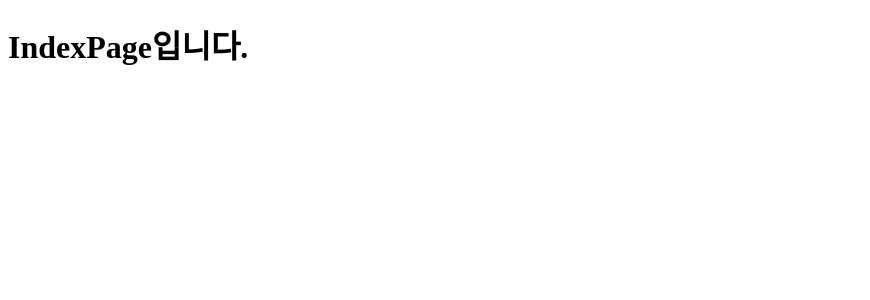
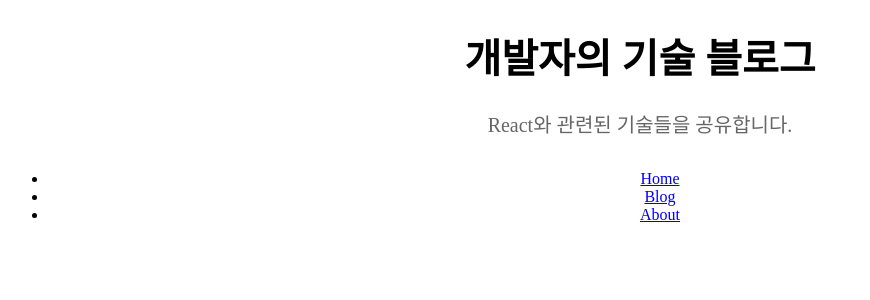
Before and after one commit to ThoI-i/react-router202502, a React (Vite) app: page / in a window 1280 px wide. Shown: the top 300 px of the page, without its empty margins (0-870 px from the left). Built offline with nearby package versions, Linux system fonts and the light colour scheme.

Commit message:
250211 11:15 # 2-0-A. a태그를 통한 라우터(페이지 깜박임/모든 상태값 초기화)

```diff
--- a/src/pages/IndexPage.jsx
+++ b/src/pages/IndexPage.jsx
@@ -1,5 +1,24 @@
+import styles from './IndexPage.module.scss';
+
 const IndexPage = () => {
-  return <h1>IndexPage입니다.</h1>;
+  return (
+    <div className={styles.home}>
+      <h1 className={styles.title}>개발자의 기술 블로그</h1>
+      <p className={styles.subtitle}>React와 관련된 기술들을 공유합니다.</p>
+
+      <ul>
+        <li>
+          <a href='/'>Home</a>
+        </li>
+        <li>
+          <a href='/blog'>Blog</a>
+        </li>
+        <li>
+          <a href='/about'>About</a>
+        </li>
+      </ul>
+    </div>
+  );
 };
 
 export default IndexPage;
--- /dev/null
+++ b/src/pages/indexPage.module.scss
@@ -0,0 +1,28 @@
+.home {
+  text-align: center;
+
+  .title {
+    font-size: 2.5rem;
+    font-weight: bold;
+    margin-bottom: 1.5rem;
+  }
+
+  .subtitle {
+    font-size: 1.25rem;
+    color: #666;
+    margin-bottom: 2rem;
+  }
+
+  .button {
+    display: inline-block;
+    background-color: #0066cc;
+    color: white;
+    padding: 0.75rem 1.5rem;
+    border-radius: 4px;
+    text-decoration: none;
+
+    &:hover {
+      background-color: #0052a3;
+    }
+  }
+}
```
